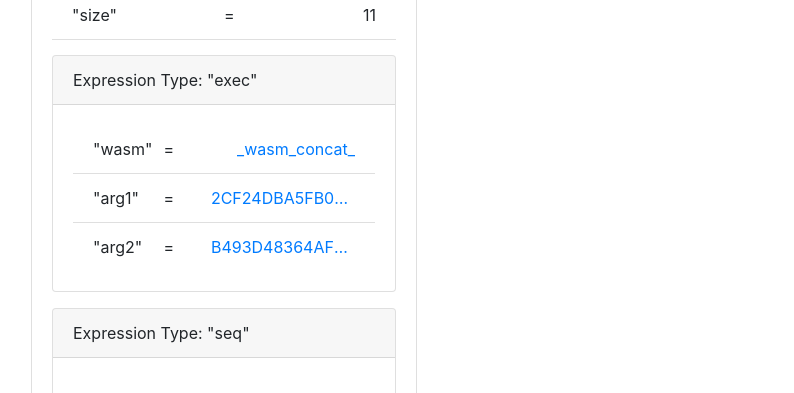
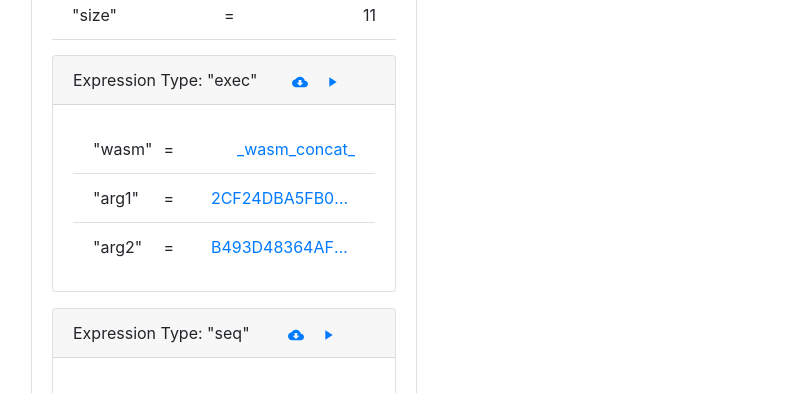
Before and after one commit to kolmoblocks/kolmojs, a React app: page /demo in a window 1280 px wide. Shown: the part 310-703 px from the top of the page, without its empty margins (0-794 px from the left). Built offline with nearby package versions, Linux system fonts and the light colour scheme.

Commit message:
linked components with back and forward functionality

```diff
--- a/src/components/DataController.js
+++ b/src/components/DataController.js
@@ -53,27 +53,34 @@ export default class DataController extends Component {
         }
     }
 
-    onChangeCurExpr(expr) {
+    async onChangeCurExpr(cid) {
         // add to data stack
-        // change cur data expr
+        // change cur data expr index
+        let newExpr = await GetDataExpressionByCID(cid);
+        this.setState({
+            dataExprStack: this.state.dataExprStack.concat([newExpr]),
+            curIndex : this.state.curIndex + 1}
+        );
+
     }
 
     onClickBack() {
-        // check if is at root
-        // if not
-        // pop from data stack, change data component, change cur expr
-
+        // decrement current index
+       if (this.state.curIndex > 0) {
+           this.setState({curIndex : this.state.curIndex - 1})
+       }
     }
 
     render() {
         let curExpr = this.getCurExpr();
         let rootExpr = this.getRootExpr();
+        console.log(curExpr);
         return (
             <div id="dataController" className="card">
                 <div className="card-header">
                     <div className="nav nav-pills card-header-pills">
                         <li className="nav-item">
-                            <a className={curExpr==rootExpr? "nav-link disabled" : "nav-link"} href="/#"
+                            <a className={curExpr==rootExpr? "nav-link disabled" : "nav-link"} href="#"
                                 aria-disabled={curExpr ==  rootExpr ? "true" : "false"} onClick={() => this.onClickBack()}>
                                 Back
                             </a>
--- a/src/components/DataExpr.js
+++ b/src/components/DataExpr.js
@@ -1,7 +1,7 @@
 import React, {Component} from 'react';
 import PropTypes from 'prop-types';
 import { GenerateData, GetDataExpressionByCID } from '../store.js';
-import {MdCloudDownload, MdCloudDone} from 'react-icons/md'; // possible failure in either
+import {MdCloudDownload, MdCloudDone, MdPlayArrow} from 'react-icons/md'; // possible failure in either
 import styled from 'styled-components';
 
 const FitToParent = styled.div`
@@ -38,6 +38,13 @@ export default class DataExpr extends Component {
             <div className="card mt-3">
                 <div className="card-header">
                     <span style={floatLeft}>Expression Type: {JSON.stringify(type)}</span>
+                    <a className="mt-2 mr-2" href="">
+                        <MdCloudDownload/>
+                    </a>
+                    <a className="ml-2" href="">
+                        <MdPlayArrow/>
+                    </a>
+
                 </div>
                 <div className="card-body">
                     <ul className="list-group list-group-flush">
--- a/src/store.js
+++ b/src/store.js
@@ -100,11 +100,13 @@ export async function GetDataExpressionByCID(cid) {
     else if (cid == "B493D48364AFE44D11C0165CF470A4164D1E2609911EF998BE868D46ADE3DE4E") {
         return lib['banana'];
     }
-    else if (cid == "wasm_concat") {
+    else if (cid == "_wasm_concat_") {
+        console.log(lib['wasm_concat']);
         return lib['wasm_concat'];
     }
     else {
         console.log("I'm not handling this one :/");
+        console.log(cid);
     }
 }
 
```
